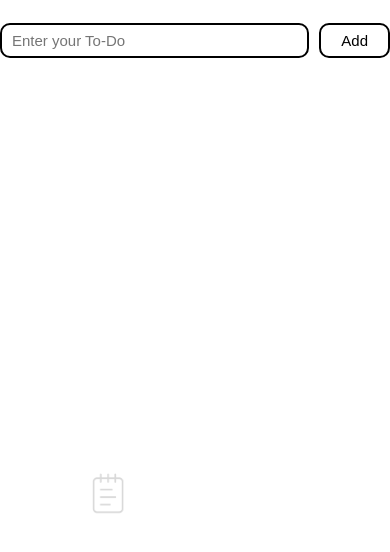
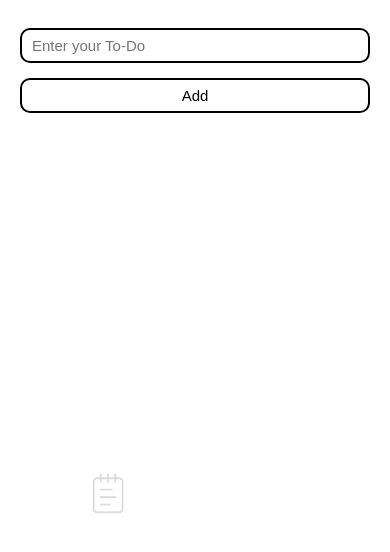
Before and after one commit to khu5hii/to-do-app, a React (Create React App) app: page / in a window 390 px wide. Shown: the top 552 px of the page. Built offline with nearby package versions, Linux system fonts and the light colour scheme.

Commit message:
fix: responsive input, long text wrapping, and scrolling for todo list

```diff
--- a/src/App.css
+++ b/src/App.css
@@ -2,7 +2,7 @@
   text-align: center;
   position: relative;
   height: 100vh;
-  overflow: hidden;
+  /* overflow: hidden; */
   /* display: flex;
   flex-direction: column;
   justify-content: flex-start; */
@@ -11,6 +11,7 @@
 body {
   font-family: 'Gill Sans', 'Gill Sans MT', Calibri, 'Trebuchet MS', sans-serif;
 }
+
 .strike-through {
   text-decoration: line-through;
 }
@@ -34,8 +35,9 @@ body {
   padding: 7px 10px;
   font-weight: 200;
   font-size: 15px;
+  max-width: 100%;
   width: 300px;
-
+  box-sizing: border-box;
 }
 
 .add-button {
@@ -49,13 +51,18 @@ body {
 }
 
 .delete-button {
-  border: solid black 2px;
-
+  border: solid rgb(0, 0, 0) 2px;
   border-radius: 10px;
   padding: 7px 11px;
   background: none;
   font-weight: 200;
   font-size: 15px;
+}
+
+.add-button:hover, .delete-button:hover {
+  background-color: black;
+  color: white;
+  transition: 0.1s ease-in;
 }
 
 .content {
@@ -68,19 +75,20 @@ body {
   flex-direction: row;
   margin-top: 6%;
   margin-bottom: 1%;
+  padding: 0px 20px;
 }
 
 .todo-list {
   /* display: flex;
   justify-content: space-between;
   align-items: center; */
-  max-width: 400px;
+  max-width: 380px;
   width: 100%;
   padding: 5px 10px;
-
-  flex-wrap: wrap;
+  /* flex-wrap: wrap; */
   display: flex;
   justify-content: space-between;
+  gap: 10px;
 }
 
 .outside-div {
@@ -89,6 +97,7 @@ body {
   gap: 10px; */
   flex-direction: column;
   align-items: center;
+  padding: 0px 20px;
 }
 
 .left {
@@ -98,14 +107,76 @@ body {
   align-items: center;
   gap: 8px;
   padding: 5px 10px;
-  width: 300px;
+  max-width: 300px;
+  width: 100%;
 }
 
 .left span {
   font-size: 18px;
+  word-break: break-word;
+  white-space: normal;
+  flex: 1;
+  overflow-wrap: anywhere;
+}
+
+.label {
+  display: flex;
 }
 
 .checkbox {
-  vertical-align: text-top;
+  vertical-align: bottom;
   accent-color: black;
+  margin-right: 6px;
 }
+
+/* Default */
+.left {
+  width: 300px;
+}
+
+/* Default (desktop & large screens) */
+.left {
+  width: 300px;
+}
+
+/* For tablets & small screens */
+@media (max-width: 440px) {
+  .left {
+    width: 100%;
+    /* Let it stretch inside container */
+  }
+
+  .todo-list {
+    font-size: 0.9em;
+  }
+
+  .content {
+    flex-direction: column;
+    /* stack input & button */
+    gap: 10px;
+    font-size: 0.9em;
+  }
+
+  .input {
+    width: 100%;
+    /* full width input */
+    margin: 5px 0;
+    max-width: none;
+  }
+
+  .add-button {
+    width: 100%;
+    /* button also full width */
+  }
+}
+
+/* For very small phones */
+@media (max-width: 400px) {
+  .todo-list {
+    font-size: 0.8em;
+  }
+
+  .content {
+    font-size: 0.8em;
+  }
+}
```
